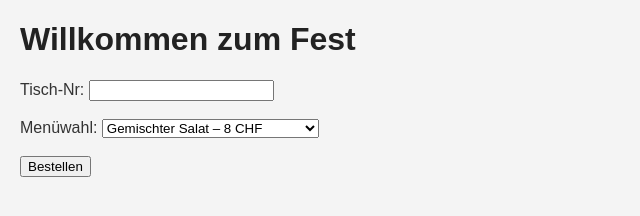
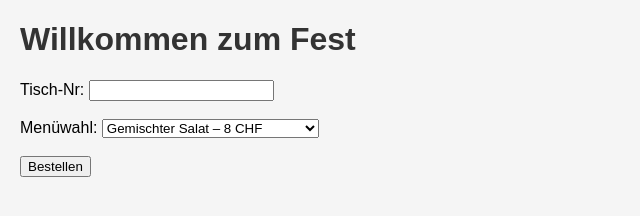
Before and after one commit to pditi255/b-sebeiz-1.2, a website: page index.html in a window 1280 px wide. Shown: the full height of the page, 0-640 px from the left. Drawn offline with Linux system fonts and the light colour scheme.

Commit message:
Update styles.css

```diff
--- a/styles.css
+++ b/styles.css
@@ -1,2 +1,14 @@
-body { font-family: Arial; background-color: #f4f4f4; color: #333; margin: 20px; }
-h1 { color: #222; }
+body {
+  font-family: sans-serif;
+  margin: 20px;
+  background: #f5f5f5;
+}
+h1 {
+  color: #333;
+}
+form {
+  margin-bottom: 20px;
+}
+textarea {
+  font-family: monospace;
+}
```
